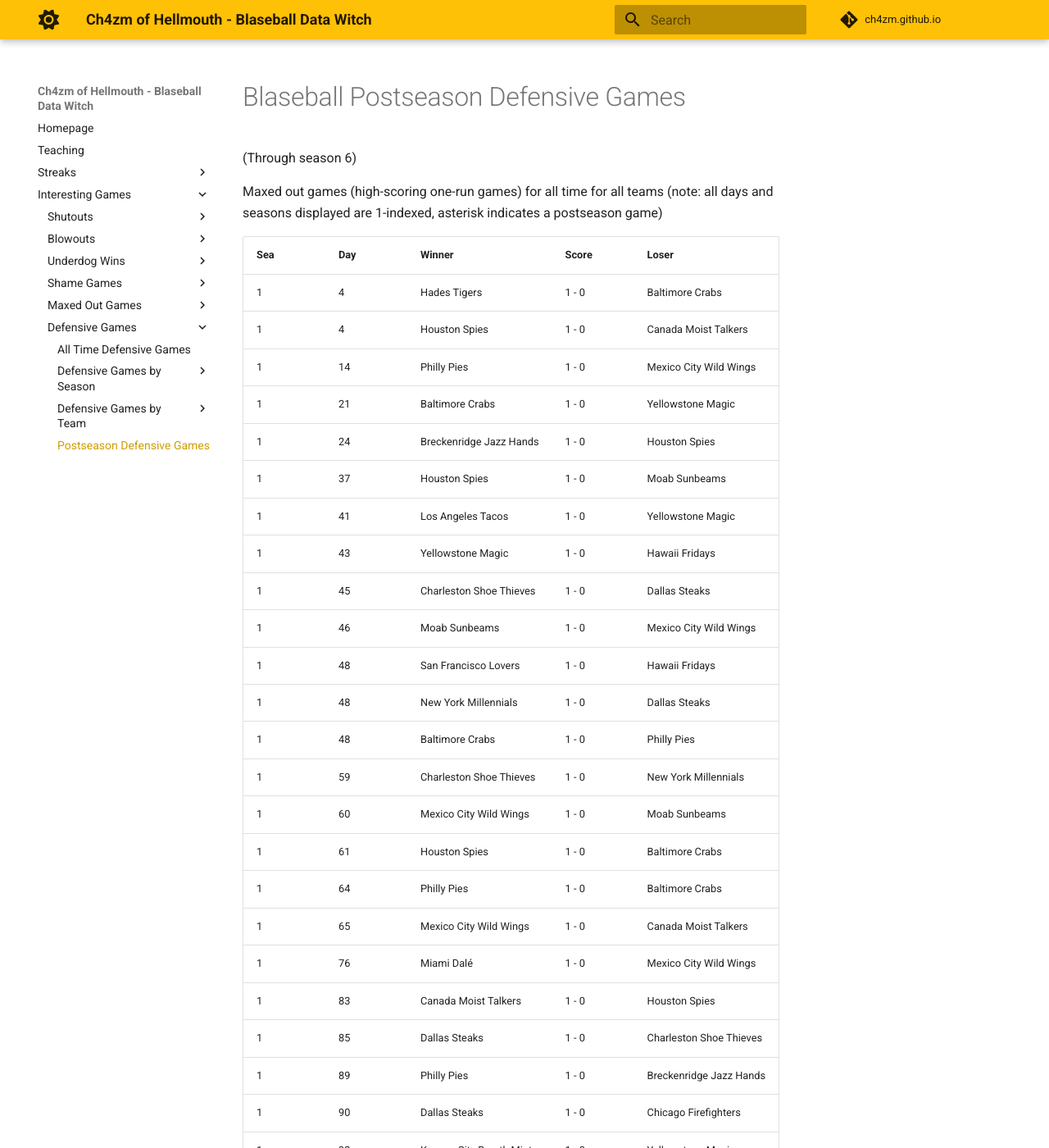
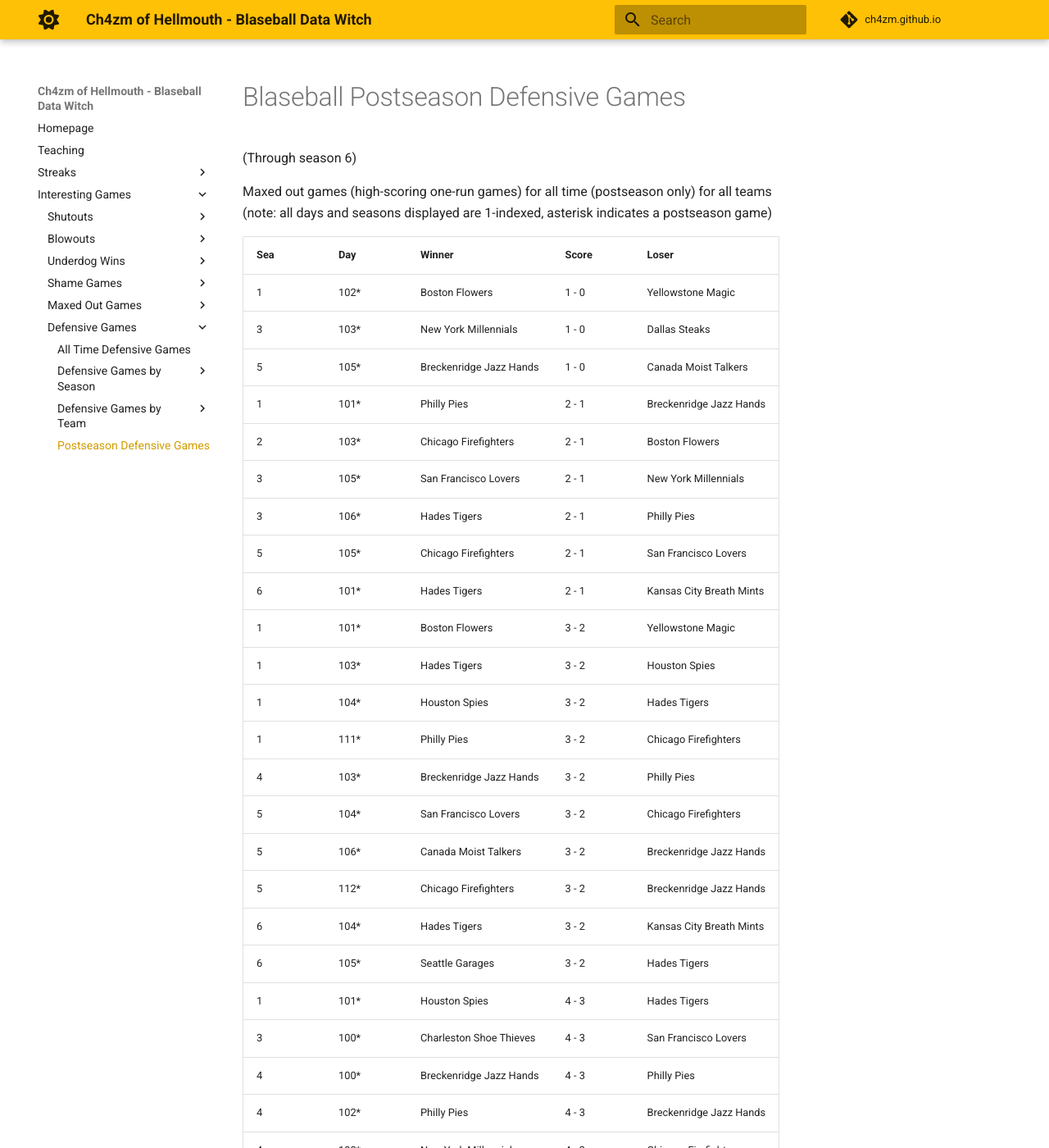
Before and after one commit to ch4zm/ch4zm.github.io, an MkDocs documentation site: the page built from docs/defensive_postseason.md, in a window 1280 px wide and 1400 px high. Shown: the whole window at 82% size. Built offline with MkDocs 1.6.1 and Material for MkDocs 9.7.7, drawn with Linux system fonts in a browser that asks for light colours; comment, search, counter and statistics services are not loaded; some of the changed text lies outside the part shown.

Commit message:
fix postseason

```diff
--- a/docs/defensive_postseason.md
+++ b/docs/defensive_postseason.md
@@ -3,33 +3,33 @@
 
 
 
-Maxed out games (high-scoring one-run games) for all time for all teams (note: all days and seasons displayed are 1-indexed, asterisk indicates a postseason game)
+Maxed out games (high-scoring one-run games) for all time (postseason only) for all teams (note: all days and seasons displayed are 1-indexed, asterisk indicates a postseason game)
 
 
 | Sea | Day | Winner | Score | Loser |
 | ------ |------ |------ |------ |------ |
-| 1 | 4 | Hades Tigers | 1 - 0 | Baltimore Crabs |
-| 1 | 4 | Houston Spies | 1 - 0 | Canada Moist Talkers |
-| 1 | 14 | Philly Pies | 1 - 0 | Mexico City Wild Wings |
-| 1 | 21 | Baltimore Crabs | 1 - 0 | Yellowstone Magic |
-| 1 | 24 | Breckenridge Jazz Hands | 1 - 0 | Houston Spies |
-| 1 | 37 | Houston Spies | 1 - 0 | Moab Sunbeams |
-| 1 | 41 | Los Angeles Tacos | 1 - 0 | Yellowstone Magic |
-| 1 | 43 | Yellowstone Magic | 1 - 0 | Hawaii Fridays |
-| 1 | 45 | Charleston Shoe Thieves | 1 - 0 | Dallas Steaks |
-| 1 | 46 | Moab Sunbeams | 1 - 0 | Mexico City Wild Wings |
-| 1 | 48 | San Francisco Lovers | 1 - 0 | Hawaii Fridays |
-| 1 | 48 | New York Millennials | 1 - 0 | Dallas Steaks |
-| 1 | 48 | Baltimore Crabs | 1 - 0 | Philly Pies |
-| 1 | 59 | Charleston Shoe Thieves | 1 - 0 | New York Millennials |
-| 1 | 60 | Mexico City Wild Wings | 1 - 0 | Moab Sunbeams |
-| 1 | 61 | Houston Spies | 1 - 0 | Baltimore Crabs |
-| 1 | 64 | Philly Pies | 1 - 0 | Baltimore Crabs |
-| 1 | 65 | Mexico City Wild Wings | 1 - 0 | Canada Moist Talkers |
-| 1 | 76 | Miami Dalé | 1 - 0 | Mexico City Wild Wings |
-| 1 | 83 | Canada Moist Talkers | 1 - 0 | Houston Spies |
-| 1 | 85 | Dallas Steaks | 1 - 0 | Charleston Shoe Thieves |
-| 1 | 89 | Philly Pies | 1 - 0 | Breckenridge Jazz Hands |
-| 1 | 90 | Dallas Steaks | 1 - 0 | Chicago Firefighters |
-| 1 | 92 | Kansas City Breath Mints | 1 - 0 | Yellowstone Magic |
-| 1 | 94 | Baltimore Crabs | 1 - 0 | Mexico City Wild Wings |
+| 1 | 102* | Boston Flowers | 1 - 0 | Yellowstone Magic |
+| 3 | 103* | New York Millennials | 1 - 0 | Dallas Steaks |
+| 5 | 105* | Breckenridge Jazz Hands | 1 - 0 | Canada Moist Talkers |
+| 1 | 101* | Philly Pies | 2 - 1 | Breckenridge Jazz Hands |
+| 2 | 103* | Chicago Firefighters | 2 - 1 | Boston Flowers |
+| 3 | 105* | San Francisco Lovers | 2 - 1 | New York Millennials |
+| 3 | 106* | Hades Tigers | 2 - 1 | Philly Pies |
+| 5 | 105* | Chicago Firefighters | 2 - 1 | San Francisco Lovers |
+| 6 | 101* | Hades Tigers | 2 - 1 | Kansas City Breath Mints |
+| 1 | 101* | Boston Flowers | 3 - 2 | Yellowstone Magic |
+| 1 | 103* | Hades Tigers | 3 - 2 | Houston Spies |
+| 1 | 104* | Houston Spies | 3 - 2 | Hades Tigers |
+| 1 | 111* | Philly Pies | 3 - 2 | Chicago Firefighters |
+| 4 | 103* | Breckenridge Jazz Hands | 3 - 2 | Philly Pies |
+| 5 | 104* | San Francisco Lovers | 3 - 2 | Chicago Firefighters |
+| 5 | 106* | Canada Moist Talkers | 3 - 2 | Breckenridge Jazz Hands |
+| 5 | 112* | Chicago Firefighters | 3 - 2 | Breckenridge Jazz Hands |
+| 6 | 104* | Hades Tigers | 3 - 2 | Kansas City Breath Mints |
+| 6 | 105* | Seattle Garages | 3 - 2 | Hades Tigers |
+| 1 | 101* | Houston Spies | 4 - 3 | Hades Tigers |
+| 3 | 100* | Charleston Shoe Thieves | 4 - 3 | San Francisco Lovers |
+| 4 | 100* | Breckenridge Jazz Hands | 4 - 3 | Philly Pies |
+| 4 | 102* | Philly Pies | 4 - 3 | Breckenridge Jazz Hands |
+| 4 | 108* | New York Millennials | 4 - 3 | Chicago Firefighters |
+| 5 | 107* | Chicago Firefighters | 4 - 3 | San Francisco Lovers |
```
Also changed, not shown: docs/blowouts_postseason.md (+25 -25 lines), docs/maxedout_postseason.md (+25 -25 lines), docs/shame_postseason.md (+15 -24 lines), docs/shutouts_postseason.md (+15 -26 lines), docs/underdog_postseason.md (+26 -26 lines), 1 other file.
